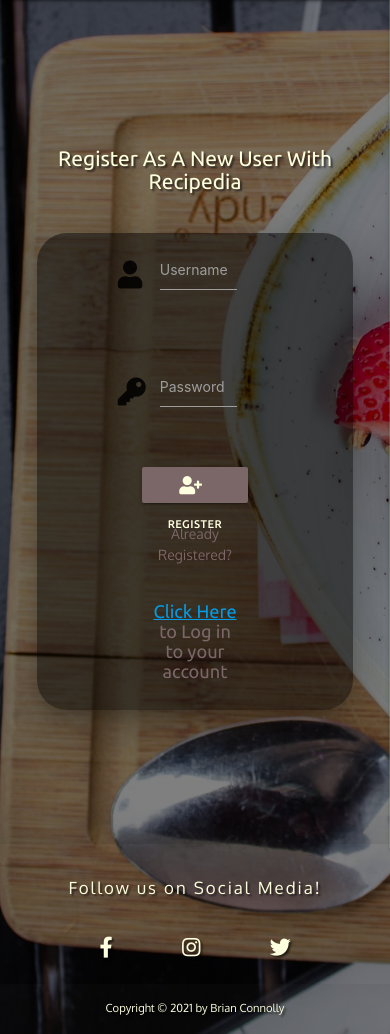
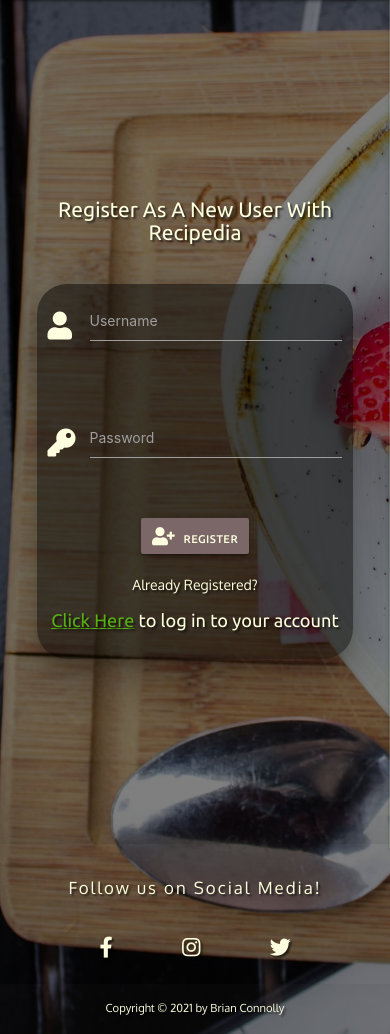
Before and after one commit to Brianconn71/ms3-recipedia, a Flask app: page /register in a window 390 px wide. Shown: the part 56-1090 px from the top of the page. Run offline with Flask 2, Linux system fonts and the light colour scheme; some libraries are stand-ins or nearby versions.

Commit message:
edit: register page is now mobile responsive

```diff
--- a/templates/register.html
+++ b/templates/register.html
@@ -4,36 +4,38 @@
     <!-- <h3 class="">Register as a new user with Recipedia</h3> -->
     <section class="container register-container">
         <div class="row center-placement">
-            <div class="col-8">
+            <div class="col s12">
                 <h2 class="search-heading recipedia-text">Register as a new user with Recipedia</h2>
             </div>
         </div>
         <div class="row register-user z-depth-5">
-            <form class="col s8" method="POST" action="{{ url_for('register') }}">
+            <form class="col s12 m8" method="POST" action="{{ url_for('register') }}">
                 <div class="row center-placement">
-                    <div class="input-field col s8">
-                    <i class="fas fa-user icon-size prefix"></i>
+                    <div class="input-field col s12 m8">
+                    <i class="fas fa-user icon-size submit-icon prefix"></i>
                     <!-- got help with input patterns here: https://www.w3schools.com/TAGS/att_input_pattern.asp -->
                     <input type="text" id="username" name="username" class="validate" minlength="3" maxlength="20" pattern="^[a-zA-Z0-9]{3,20}$" title="Minimum of Three characters, maximum of twenty, no special characters allowed" required />
                     <label for="username">Username</label>
-                    <span class="helper-text" data-error="Please enter your a unique username" data-success="You're Username is unique!"></span>
+                    <span class="helper-text" data-error="Please enter a unique username" data-success="You're Username is unique!"></span>
                     </div>
                 </div>
                 <div class="row center-placement">
-                    <div class="input-field col s8">
-                    <i class="fas fa-key icon-size prefix"></i>
+                    <div class="input-field col s12 m8">
+                    <i class="fas fa-key icon-size submit-icon prefix"></i>
                     <input type="password" id="password" name="password" class="validate" minlength="6" pattern="^[a-zA-Z0-9]{6,}$" title="Six or more characters, no special characters allowed" required />
                     <label for="password" class="form-labels">Password</label>
                     <span class="helper-text" data-error="Please enter a valid password" data-success="your password is valid!"></span>
                     </div>
                 </div>
                 <div class="row center-placement">
-                    <button type="submit" class="col s6 btn btn-primary submit-btn"><i class="fas fa-user-plus submit-icon"></i>Register</button>
+                    <div class="col s12 m8 center-align">
+                        <button type="submit" class="btn btn-primary submit-btn"><i class="fas fa-user-plus submit-icon"></i>Register</button>
+                    </div>
                 </div>
                 <div class="row center-placement">
-                    <div class="col s6">
-                        <p class="center-text">Already Registered?</p><br>
-                        <h5 class="center-text"><a href="{{ url_for('login') }}" class="underline-text">Click Here</a> to Log in to your account</h5>
+                    <div class="col s12 m8">
+                        <p class="center-text recipedia-text">Already Registered?</p>
+                        <h5 class="center-text recipedia-text"><a href="{{ url_for('login') }}" class="underline-text link-color">Click Here</a> to log in to your account</h5>
                     </div>
                 </div>
             </form>
```
Also changed, not shown: templates/login.html (+1 -32 lines).
